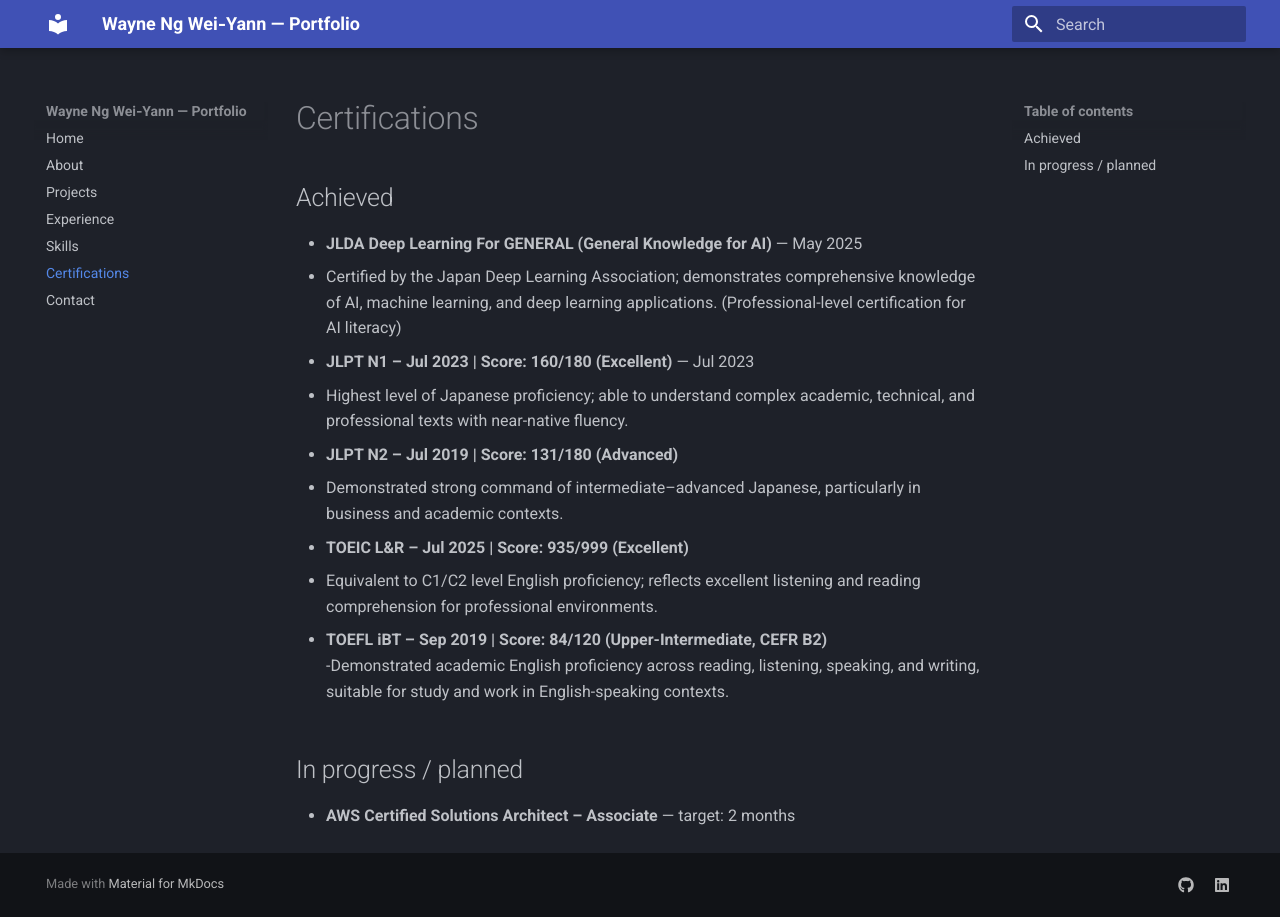
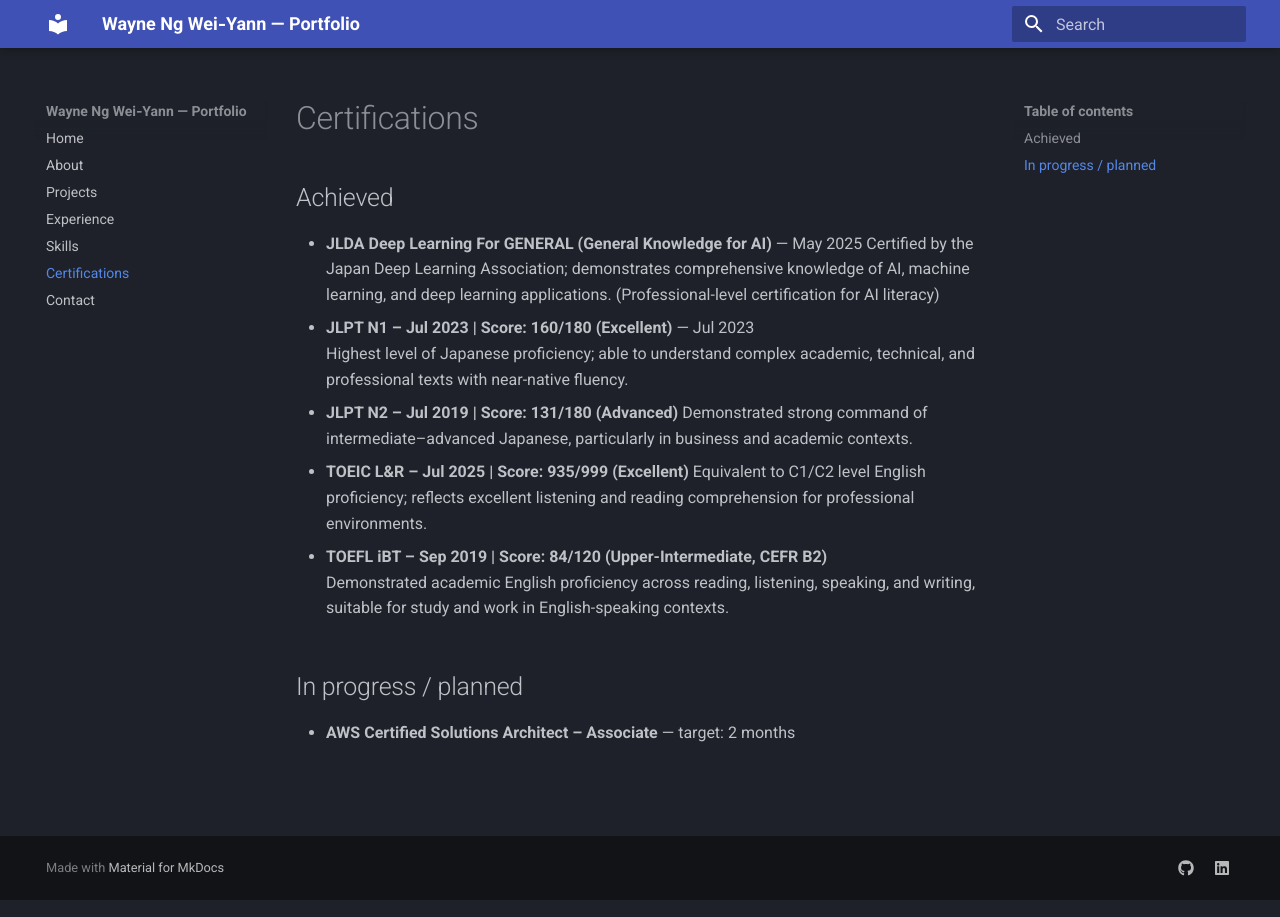
Before and after one commit to wayneng1998/wayne-portfolio, an MkDocs documentation site: the page built from docs/certifications.md, in a window 1280 px wide. Built offline with MkDocs 1.6.1 and Material for MkDocs 9.7.7, drawn with Linux system fonts in a browser that asks for light colours.

Commit message:
Update portfolio content

```diff
--- a/docs/certifications.md
+++ b/docs/certifications.md
@@ -6,16 +6,16 @@ title: Certifications
 
 ## Achieved
 - **JLDA Deep Learning For GENERAL (General Knowledge for AI)** — May 2025
-- Certified by the Japan Deep Learning Association; demonstrates comprehensive knowledge of AI, machine learning, and deep learning applications. (Professional-level certification for AI literacy)
+Certified by the Japan Deep Learning Association; demonstrates comprehensive knowledge of AI, machine learning, and deep learning applications. (Professional-level certification for AI literacy)
 - **JLPT N1 – Jul 2023 | Score: 160/180 (Excellent)** — Jul 2023
-- Highest level of Japanese proficiency; able to understand complex academic, technical, and professional texts with near-native fluency.
+Highest level of Japanese proficiency; able to understand complex academic, technical, and professional texts with near-native fluency.
 - **JLPT N2 – Jul 2019 | Score: 131/180 (Advanced)**
-- Demonstrated strong command of intermediate–advanced Japanese, particularly in business and academic contexts.
+Demonstrated strong command of intermediate–advanced Japanese, particularly in business and academic contexts.
 - **TOEIC L&R – Jul 2025 | Score: 935/999 (Excellent)**
-- Equivalent to C1/C2 level English proficiency; reflects excellent listening and reading comprehension for professional environments.
+Equivalent to C1/C2 level English proficiency; reflects excellent listening and reading comprehension for professional environments.
 
 - **TOEFL iBT – Sep 2019 | Score: 84/120 (Upper-Intermediate, CEFR B2)**
--Demonstrated academic English proficiency across reading, listening, speaking, and writing, suitable for study and work in English-speaking contexts.
+Demonstrated academic English proficiency across reading, listening, speaking, and writing, suitable for study and work in English-speaking contexts.
 
 
 ## In progress / planned
```
Also changed, not shown: docs/contact.md (+0 -3 lines).
